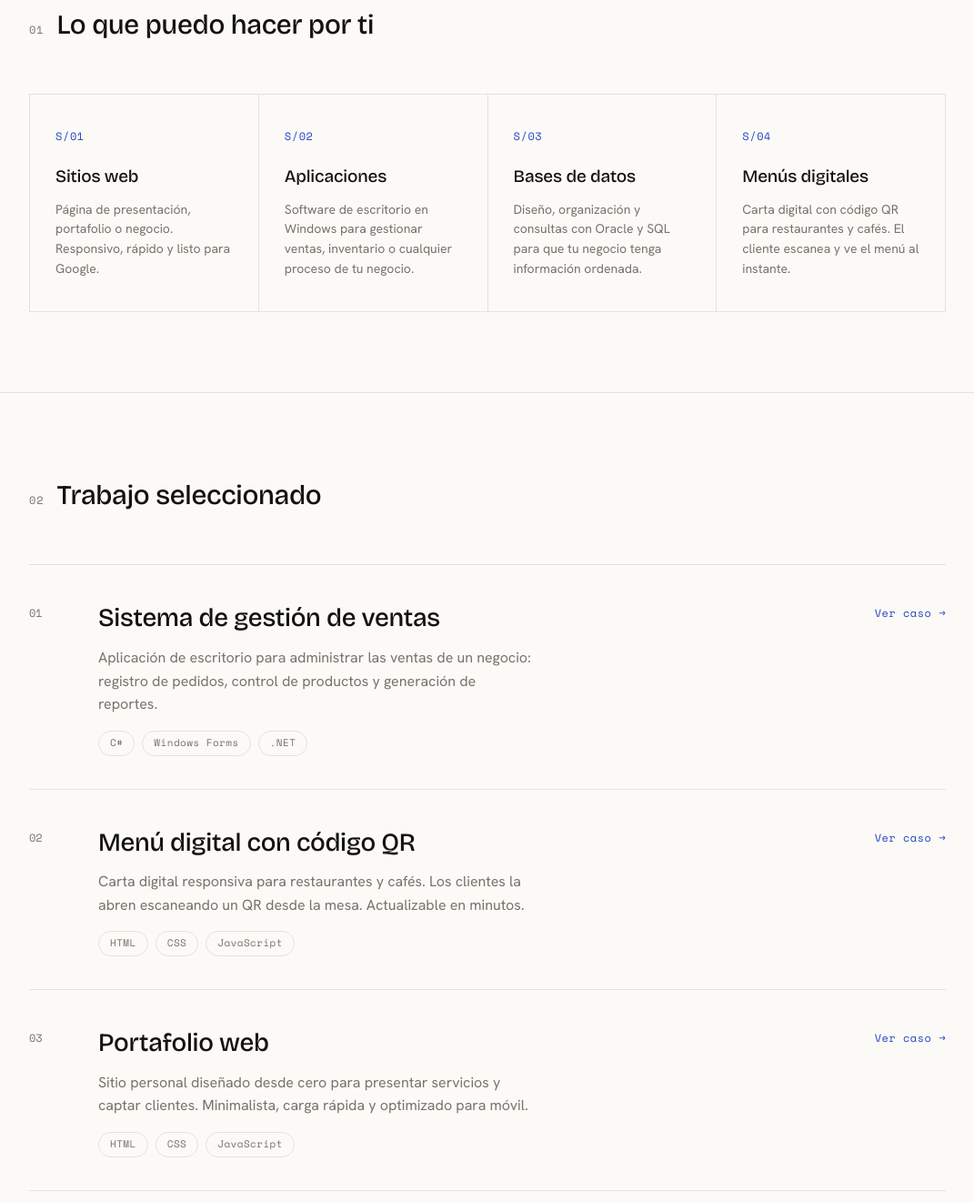
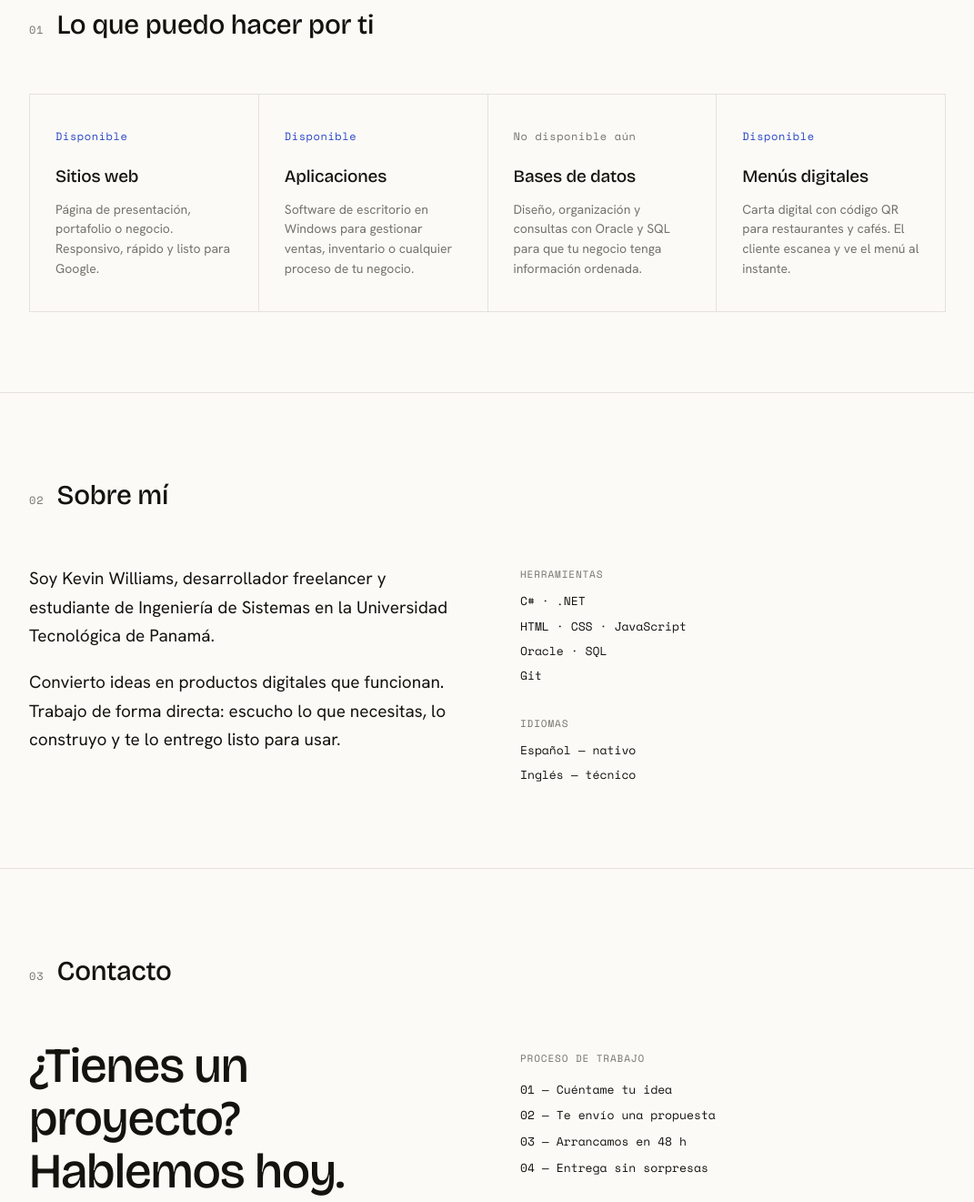
Before and after one commit to Kevinwso/Kevinwso.github.io, a plain HTML site: page index.html in a window 1280 px wide. Shown: the part 886-2207 px from the top of the page at 91% size, without its empty margins (104-1175 px from the left). Drawn offline with nearby package versions, Linux system fonts and the light colour scheme.

Commit message:
Refactor index.html by removing project section
Removed project section and updated service icons and links.

```diff
--- a/index.html
+++ b/index.html
@@ -70,18 +70,6 @@ section{padding:88px 0;border-bottom:1px solid var(--line);}
 .service h3{font-family:var(--display);font-weight:500;font-size:19px;margin-bottom:10px;letter-spacing:-0.01em;}
 .service p{font-size:14px;color:var(--muted);line-height:1.55;}
 
-.project{display:grid;grid-template-columns:52px 1fr auto;gap:24px;align-items:start;padding:36px 0;border-top:1px solid var(--line);transition:background .2s,padding .2s,margin .2s;cursor:default;}
-.project:hover{background:#F3F1EA;padding-left:12px;padding-right:12px;margin-left:-12px;margin-right:-12px;}
-.project:last-child{border-bottom:1px solid var(--line);}
-.project .num{font-family:var(--mono);font-size:12px;color:var(--muted);padding-top:7px;}
-.project h3{font-family:var(--display);font-weight:500;font-size:28px;letter-spacing:-0.01em;margin-bottom:8px;}
-.project .desc{color:var(--muted);max-width:54ch;font-size:16px;}
-.project .stack{margin-top:16px;display:flex;gap:8px;flex-wrap:wrap;}
-.tag{font-family:var(--mono);font-size:11px;letter-spacing:0.04em;color:var(--muted);border:1px solid var(--line);border-radius:100px;padding:4px 12px;}
-.project .link{font-family:var(--mono);font-size:12px;color:var(--accent);white-space:nowrap;padding-top:7px;letter-spacing:0.04em;}
-.project .link span{border-bottom:1px solid transparent;transition:border-color .2s;}
-.project:hover .link span{border-color:var(--accent);}
-
 .about{display:grid;grid-template-columns:1fr 1fr;gap:72px;align-items:start;}
 .about p{font-size:19px;line-height:1.65;}
 .about p+p{margin-top:20px;}
@@ -115,9 +103,6 @@ footer{padding:36px 0;}
   .services{grid-template-columns:1fr 1fr;}
   .about{grid-template-columns:1fr;gap:36px;}
   .contact-inner{grid-template-columns:1fr;gap:40px;}
-  .project{grid-template-columns:36px 1fr;}
-  .project .link{grid-column:2;}
-  .project:hover{padding-left:0;padding-right:0;margin-left:0;margin-right:0;}
 }
 @media(max-width:480px){
   .services{grid-template-columns:1fr;}
@@ -139,7 +124,6 @@ footer{padding:36px 0;}
     </a>
     <nav>
       <a href="#servicios">Servicios</a>
-      <a href="#trabajo">Trabajo</a>
       <a href="#sobre">Sobre mí</a>
       <a href="#contacto">Contacto</a>
     </nav>
@@ -158,7 +142,7 @@ footer{padding:36px 0;}
     </p>
     <div class="hero-cta">
       <a href="#contacto" class="btn-primary">Habla conmigo</a>
-      <a href="#trabajo" class="btn-ghost">Ver proyectos →</a>
+      <a href="#servicios" class="btn-ghost">Ver servicios →</a>
     </div>
   </div>
 
@@ -194,22 +178,22 @@ footer{padding:36px 0;}
     </div>
     <div class="services reveal">
       <div class="service">
-        <div class="ico">S/01</div>
+        <div class="ico">Disponible</div>
         <h3>Sitios web</h3>
         <p>Página de presentación, portafolio o negocio. Responsivo, rápido y listo para Google.</p>
       </div>
       <div class="service">
-        <div class="ico">S/02</div>
+        <div class="ico">Disponible</div>
         <h3>Aplicaciones</h3>
         <p>Software de escritorio en Windows para gestionar ventas, inventario o cualquier proceso de tu negocio.</p>
       </div>
       <div class="service">
-        <div class="ico">S/03</div>
+        <div class="ico" style="color:var(--muted)">No disponible aún</div>
         <h3>Bases de datos</h3>
         <p>Diseño, organización y consultas con Oracle y SQL para que tu negocio tenga información ordenada.</p>
       </div>
       <div class="service">
-        <div class="ico">S/04</div>
+        <div class="ico">Disponible</div>
         <h3>Menús digitales</h3>
         <p>Carta digital con código QR para restaurantes y cafés. El cliente escanea y ve el menú al instante.</p>
       </div>
@@ -217,62 +201,10 @@ footer{padding:36px 0;}
   </div>
 </section>
 
-<section id="trabajo">
+<section id="sobre">
   <div class="wrap">
     <div class="sec-head reveal">
       <span class="sec-num">02</span>
-      <h2>Trabajo seleccionado</h2>
-    </div>
-
-    <div class="project reveal">
-      <div class="num">01</div>
-      <div>
-        <h3>Sistema de gestión de ventas</h3>
-        <p class="desc">Aplicación de escritorio para administrar las ventas de un negocio: registro de pedidos, control de productos y generación de reportes.</p>
-        <div class="stack">
-          <span class="tag">C#</span>
-          <span class="tag">Windows Forms</span>
-          <span class="tag">.NET</span>
-        </div>
-      </div>
-      <a class="link" href="#"><span>Ver caso →</span></a>
-    </div>
-
-    <div class="project reveal">
-      <div class="num">02</div>
-      <div>
-        <h3>Menú digital con código QR</h3>
-        <p class="desc">Carta digital responsiva para restaurantes y cafés. Los clientes la abren escaneando un QR desde la mesa. Actualizable en minutos.</p>
-        <div class="stack">
-          <span class="tag">HTML</span>
-          <span class="tag">CSS</span>
-          <span class="tag">JavaScript</span>
-        </div>
-      </div>
-      <a class="link" href="#"><span>Ver caso →</span></a>
-    </div>
-
-    <div class="project reveal">
-      <div class="num">03</div>
-      <div>
-        <h3>Portafolio web</h3>
-        <p class="desc">Sitio personal diseñado desde cero para presentar servicios y captar clientes. Minimalista, carga rápida y optimizado para móvil.</p>
-        <div class="stack">
-          <span class="tag">HTML</span>
-          <span class="tag">CSS</span>
-          <span class="tag">JavaScript</span>
-        </div>
-      </div>
-      <a class="link" href="#"><span>Ver caso →</span></a>
-    </div>
-
-  </div>
-</section>
-
-<section id="sobre">
-  <div class="wrap">
-    <div class="sec-head reveal">
-      <span class="sec-num">03</span>
       <h2>Sobre mí</h2>
     </div>
     <div class="about reveal">
@@ -297,7 +229,7 @@ footer{padding:36px 0;}
 <section id="contacto">
   <div class="wrap">
     <div class="sec-head reveal">
-      <span class="sec-num">04</span>
+      <span class="sec-num">03</span>
       <h2>Contacto</h2>
     </div>
     <div class="contact-inner reveal">
```
